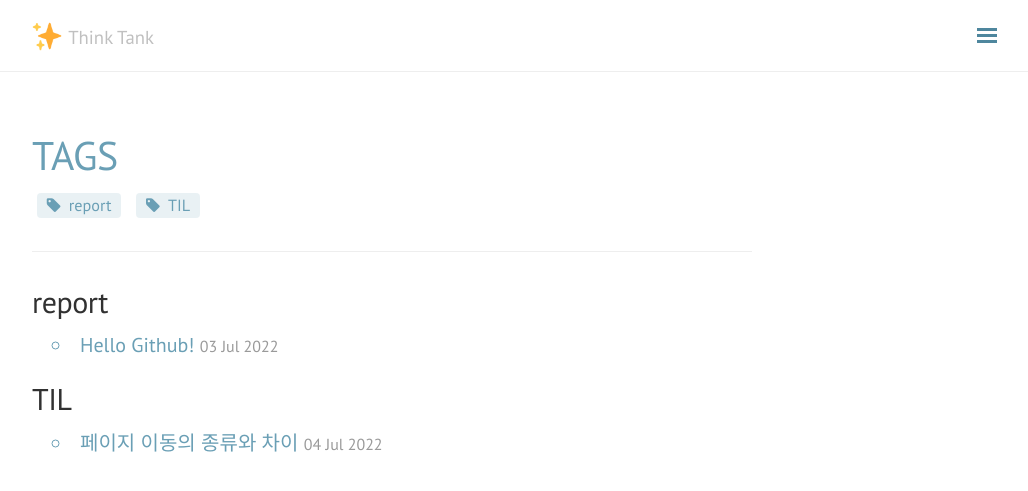
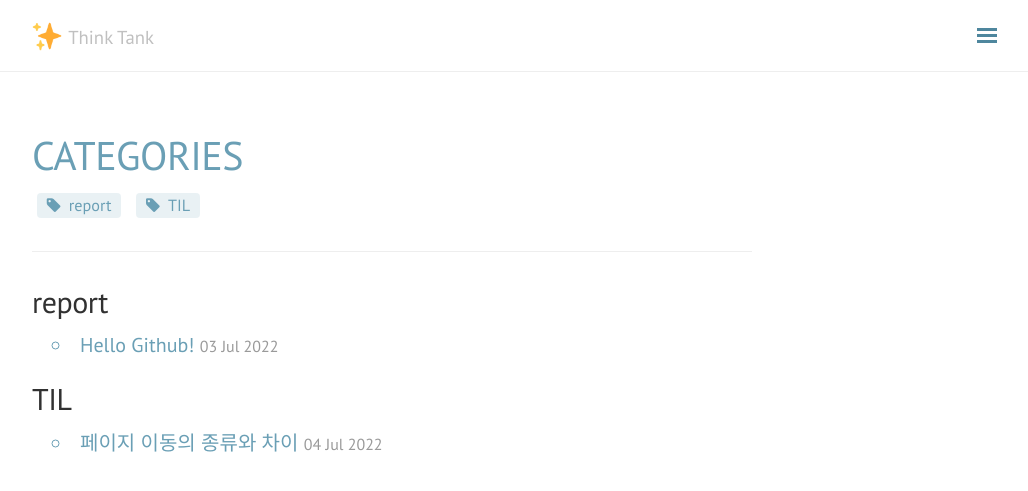
Before and after one commit to kizuc/kizuc.github.io, a Jekyll site: the page built from blog/categorise.html, in a window 1280 px wide. Shown: the top 491 px of the page, without its empty margins (248-1276 px from the left). Built offline with Jekyll 4.4.1, drawn with Linux system fonts in a browser that asks for light colours; nearby versions of some CDN libraries; comment, search, counter and statistics services are not loaded.

Commit message:
Update categorise.html

```diff
--- a/blog/categorise.html
+++ b/blog/categorise.html
@@ -1,17 +1,17 @@
 ---
 layout: page
-title: Tags
+title: Categories
 ---
 
 <div class="tags-expo">
   <div class="tags-expo-list">
-    {% for tag in site.tags %}
+    {% for tag in site.categories %}
     <a href="#{{ tag[0] | slugify }}" class="post-tag">{{ tag[0] }}</a>
     {% endfor %}
   </div>
   <hr/>
   <div class="tags-expo-section">
-    {% for tag in site.tags %}
+    {% for tag in site.categories %}
     <h2 id="{{ tag[0] | slugify }}">{{ tag[0] }}</h2>
     <ul class="tags-expo-posts">
       {% for post in tag[1] %}
```
